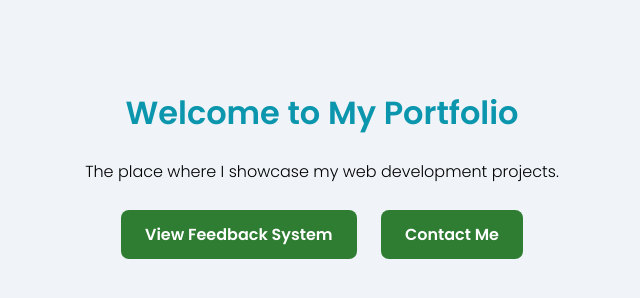
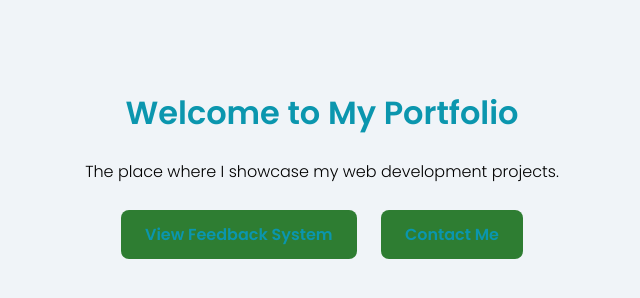
Before and after one commit to alexbarbulescu1/alexbarbulescu.github.io, a plain HTML site: page index.html in a window 1280 px wide. Shown: the whole page, without its empty margins (318-958 px from the left). Drawn offline with Linux system fonts and the light colour scheme.

Commit message:
Update index.html

```diff
--- a/index.html
+++ b/index.html
@@ -19,7 +19,7 @@
       margin: 10px;
       padding: 12px 24px;
       background-color: #2e7d32;
-      color: white;
+      color: #0b96ae;
       border-radius: 8px;
       text-decoration: none;
       font-weight: bold;
```
